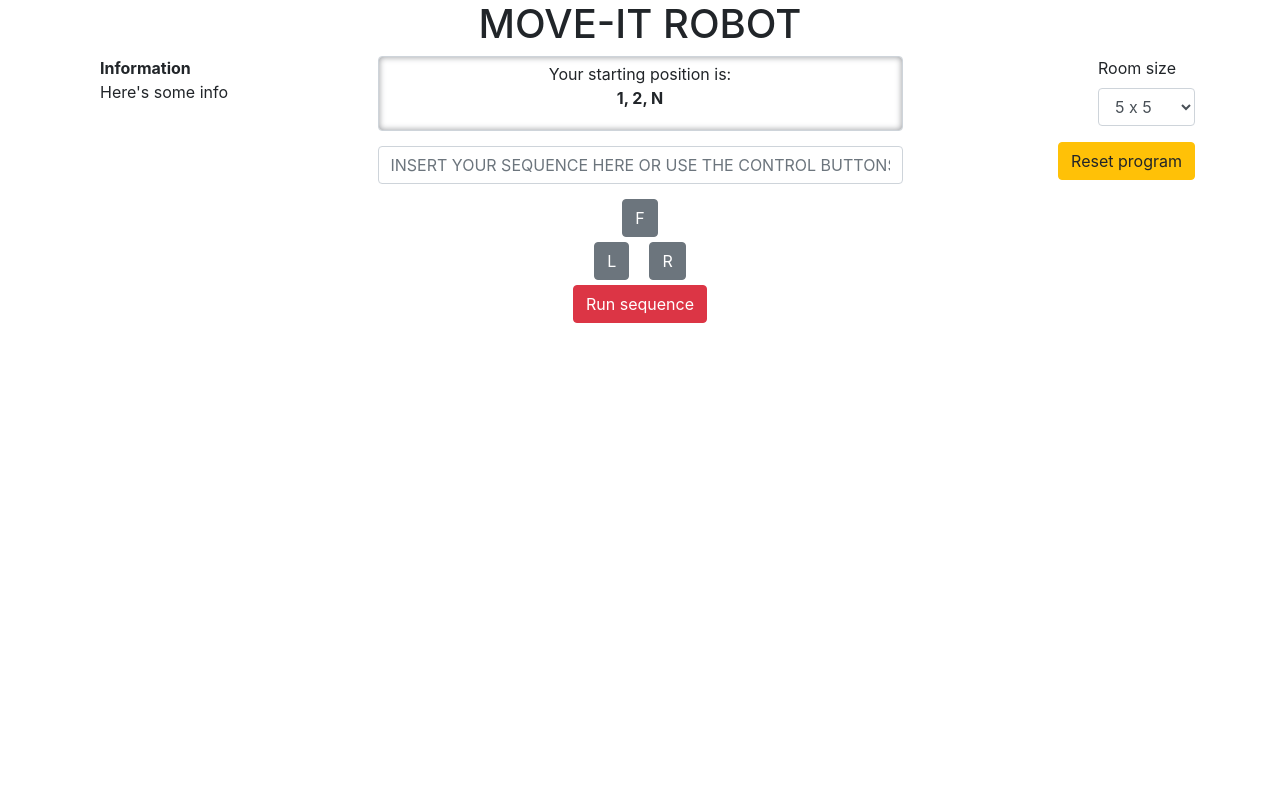
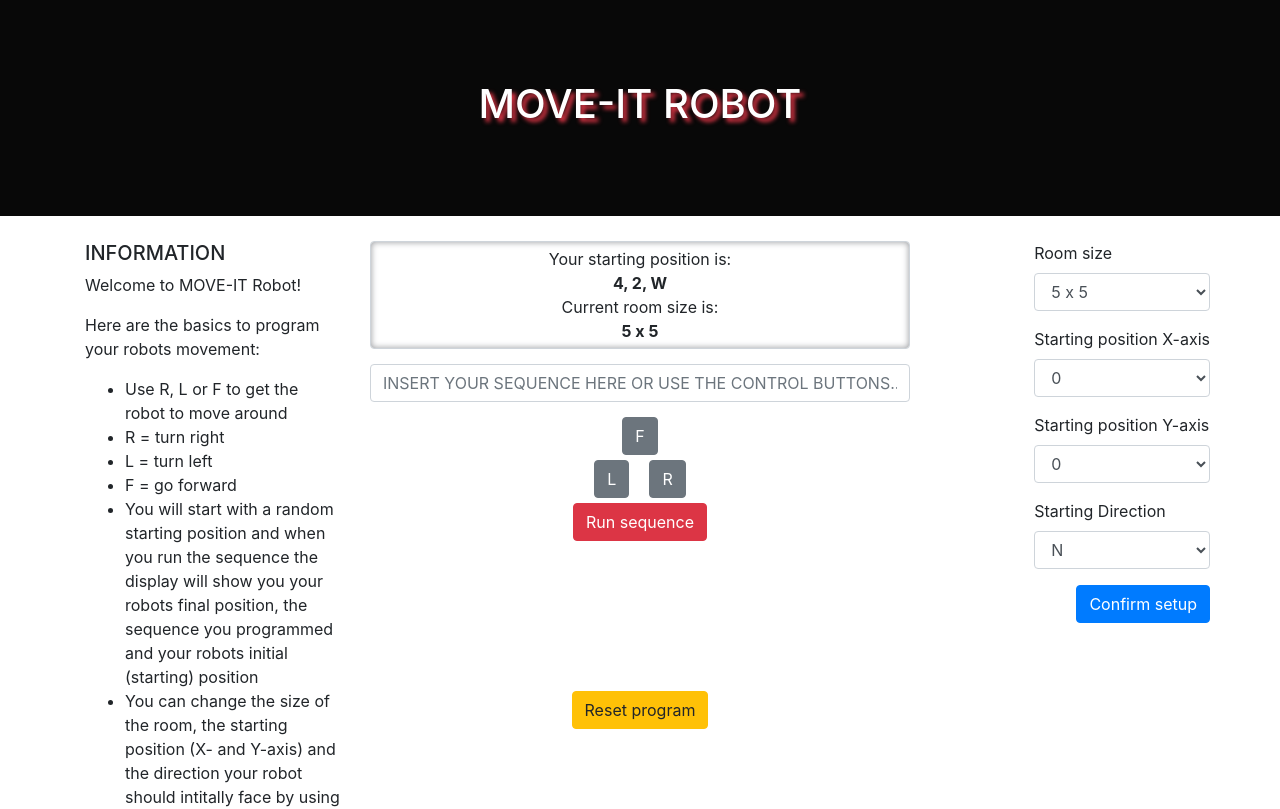
Before and after one commit to MarcusFinnbergEC/robot-programming, a React (Create React App) app: page / in a window 1280 px wide. Shown: the top 809 px of the page. Built offline with nearby package versions, Linux system fonts and the light colour scheme.

Commit message:
cleanup console.logs and minor bug fixes

```diff
--- a/src/App.css
+++ b/src/App.css
@@ -3,6 +3,10 @@
 }
 .uppercase {
 	text-transform: uppercase;
+}
+.headline {
+	color: #fff;
+	text-shadow: #dc3545 4px 4px 4px;
 }
 .display {
 	width: 100%;
--- a/src/App.js
+++ b/src/App.js
@@ -11,11 +11,16 @@ import move from './Logic/movement'
 
 const App = () => {
   const [roomSize, setRoomSize] = useState({x: 4, y: 4})
-  const [startingPosition, setStartingPosition] = useState({x: 1, y: 2}); //randomizeStartingPosition(roomSize.x)
+  const [startingPosition, setStartingPosition] = useState({x: 1, y: 2});
   const [finalPosition, setFinalPosition] = useState()
-  const [startingDirection, setStartingDirection] = useState('N') //randomizeStartingDirection
+  const [startingDirection, setStartingDirection] = useState('N')
   const [finalDirection, setFinalDirection] = useState()
   const [sequence, setSequence] = useState('')
+
+ useEffect(() => {
+    setStartingPosition(randomizeStartingPosition(4))
+    setStartingDirection(randomizeStartingDirection)
+  }, [])
 
   useEffect(() => {
     setFinalPosition()
@@ -25,14 +30,16 @@ const App = () => {
     setFinalDirection()
   }, [startingDirection])
 
-  useEffect(() => {
-    setStartingPosition({x: 1, y: 2})
-    setStartingDirection('N')
-  }, [roomSize])
+  const setCustomSetup = (data) => {
+    setStartingPosition({ x: data.xAxis, y: data.yAxis })
+    setStartingDirection(data.direction)
+    setRoomSize(data.newRoomSize)
+  }
 
   const reset = () => {
-    setStartingPosition(randomizeStartingPosition(roomSize.x))
+    setStartingPosition(randomizeStartingPosition(4))
     setStartingDirection(randomizeStartingDirection)
+    setRoomSize({ x: 4, y: 4 })
     setSequence('')
   }
 
@@ -46,14 +53,15 @@ const App = () => {
 
   return (
     <div className="App">
-      <Container>
+      <Container fluid>
         <Header />
-        <Container fluid>
+        <Container>
           <Row>
             <Infobox />
             <Display runnedSequence={sequence} runProgram={(newSequence) => runProgram(newSequence)} startingPosition={`${startingPosition.x}, ${startingPosition.y}, ${startingDirection}`}
-            finalPosition={finalPosition && `${finalPosition.x}, ${finalPosition.y}, ${finalDirection}`}/>
-            <SettingsAndResult runnedSequence={sequence} setRoomSize={setRoomSize} reset={reset}/>
+            finalPosition={finalPosition && `${finalPosition.x}, ${finalPosition.y}, ${finalDirection}`}
+            reset={reset} roomSize={roomSize}/>
+            <SettingsAndResult runnedSequence={sequence} setRoomSize={setRoomSize} roomSize={roomSize} setCustomSetup={(data) => setCustomSetup(data)}/>
           </Row>
         </Container>
       </Container>
--- a/src/Components/Controls/Controls.jsx
+++ b/src/Components/Controls/Controls.jsx
@@ -22,14 +22,19 @@ const Controls = (props) => {
 		}
 	};
 
+	const runProgram = (event) => {
+		event.preventDefault();
+		props.runProgram(string);
+		document.getElementById("sequence-form").reset();
+	};
+
 	return (
 		<Col sm={12}>
-			<Form className="text-align-center">
+			<Form className="text-align-center" id="sequence-form">
 				<Input
 					placeholder="insert your sequence here or use the control buttons..."
 					onKeyPress={(event) => onKeyPress(event)}
 					onChange={(event) => setString(event.target.value.toUpperCase())}
-					value={string}
 					className="uppercase"
 				/>
 				<Row style={{ justifyContent: "center", marginTop: 15 }}>
@@ -59,8 +64,7 @@ const Controls = (props) => {
 				<Button
 					color="danger"
 					onClick={(event) => {
-						event.preventDefault();
-						props.runProgram(string);
+						runProgram(event);
 					}}
 					style={{ marginTop: 5 }}
 				>
--- a/src/Components/Display/Display.jsx
+++ b/src/Components/Display/Display.jsx
@@ -1,5 +1,5 @@
 import React from "react";
-import { Col, Row } from "reactstrap";
+import { Col, Row, Button } from "reactstrap";
 import Controls from "../Controls/Controls";
 
 const Display = (props) => {
@@ -18,10 +18,17 @@ const Display = (props) => {
 				<div className="display text-align-center">
 					<p>Your starting position is:</p>
 					<b>{props.startingPosition}</b>
+					<p>Current room size is:</p>
+					<b>{`${props.roomSize.x + 1} x ${props.roomSize.y + 1}`}</b>
 				</div>
 			)}
 			<Row>
-				<Controls runProgram={(sequence) => props.runProgram(sequence)} />
+				<Controls runProgram={(sequence) =>  props.runProgram(sequence)} />
+			</Row>
+			<Row style={{ marginTop: 150, justifyContent: "center" }}>
+				<Button color="warning" onClick={() => props.reset()}>
+					Reset program
+				</Button>
 			</Row>
 		</Col>
 	);
--- a/src/Components/Header/header.jsx
+++ b/src/Components/Header/header.jsx
@@ -1,10 +1,18 @@
 import React from "react";
+import { Row } from "reactstrap";
 
 const Header = () => {
 	return (
-		<div className="text-align-center">
-			<h1 className="uppercase">Move-it Robot</h1>
-		</div>
+		<Row
+			style={{
+				justifyContent: "center",
+				padding: "5rem",
+				marginBottom: 25,
+				backgroundColor: "#080808",
+			}}
+		>
+			<h1 className="uppercase headline">Move-it Robot</h1>
+		</Row>
 	);
 };
 
--- a/src/Components/Infobox/Infobox.jsx
+++ b/src/Components/Infobox/Infobox.jsx
@@ -1,13 +1,33 @@
-import React from 'react';
-import { Col } from 'reactstrap';
+import React from "react";
+import { Col } from "reactstrap";
 
-const Infobox = () => {
-    return (
-            <Col md={3}>
-                <b>Information</b>
-                <p>Here's some info</p>
-            </Col>
-    )
-}
+const Infobox = () => (
+	<Col md={3}>
+		<h5 className="uppercase">Information</h5>
+		<p>Welcome to MOVE-IT Robot!</p>
+		<p>Here are the basics to program your robots movement:</p>
+		<ul>
+			<li>Use R, L or F to get the robot to move around</li>
+			<li>R = turn right</li>
+			<li>L = turn left</li>
+			<li>F = go forward</li>
+			<li>
+				You will start with a random starting position and when you run the
+				sequence the display will show you your robots final position, the
+				sequence you programmed and your robots initial (starting) position
+			</li>
+			<li>
+				You can change the size of the room, the starting position (X- and
+				Y-axis) and the direction your robot should intitally face by using the
+				setup panel on the far right
+			</li>
+			<li>
+				You can at any time reset the program by clicking the "Reset
+				program"-button (it's yellow so you won't miss it) ;)
+			</li>
+		</ul>
+		<b>Have fun and enjoy!</b>
+	</Col>
+);
 
-export default Infobox
+export default Infobox;
--- a/src/Components/SettingsAndResult/SettingsAndResult.jsx
+++ b/src/Components/SettingsAndResult/SettingsAndResult.jsx
@@ -1,44 +1,96 @@
-import React from "react";
+import React, { useState, useEffect } from "react";
 import { Col, Row, Form, FormGroup, Input, Label, Button } from "reactstrap";
 import availableRooms from "../../Utils/rooms";
+import { getIntFromString } from "../../Utils/mathHelpers";
 
 const SettingsAndResult = (props) => {
+	const [xAxis, setXAxis] = useState(0);
+	const [yAxis, setYAxis] = useState(0);
+	const [direction, setDirection] = useState("N");
+	const [newRoomSize, setNewRoomSize] = useState(props.roomSize);
 	const roomOptions = availableRooms.map((room) => (
 		<option key={room.x * room.y}>{`${room.x} x ${room.y}`}</option>
 	));
 
 	const setRoomSize = (event) => {
-		props.setRoomSize({
-			x:
-				Math.floor(
-					event.target.value.length > 6
-						? event.target.value.substring(0, 2)
-						: event.target.value.substring(0, 1)
-				) - 1,
-			y:
-				Math.floor(
-					event.target.value.length > 6
-						? event.target.value.substring(event.target.value.length - 2)
-						: event.target.value.substring(event.target.value.length - 1)
-				) - 1,
+		setNewRoomSize({
+			x: getIntFromString(event.target.value) - 1,
+			y: getIntFromString(event.target.value) - 1,
 		});
+	};
+
+	const xAndYAxisOptions = [];
+
+	for (let i = 0; i <= newRoomSize.x; i++) {
+		xAndYAxisOptions.push(i);
+	}
+
+	const setCustomSetup = () => {
+		props.setCustomSetup({ xAxis, yAxis, direction, newRoomSize });
+		document.getElementById("settings-form").reset();
 	};
 
 	return (
 		<Col md={3}>
 			<Row style={{ justifyContent: "flex-end" }}>
-				<Form>
+				<Form id="settings-form">
 					<FormGroup>
 						<Label>Room size</Label>
 						<Input type="select" onChange={(event) => setRoomSize(event)}>
 							{roomOptions}
 						</Input>
 					</FormGroup>
+					<FormGroup>
+						<Label>Starting position X-axis</Label>
+						<Input
+							type="select"
+							onChange={(event) =>
+								setXAxis(getIntFromString(event.target.value))
+							}
+						>
+							{xAndYAxisOptions.map((number) => (
+								<option key={number * 154}>{number}</option>
+							))}
+						</Input>
+					</FormGroup>
+					<FormGroup>
+						<Label>Starting position Y-axis</Label>
+						<Input
+							type="select"
+							onChange={(event) =>
+								setYAxis(getIntFromString(event.target.value))
+							}
+						>
+							{xAndYAxisOptions.map((number) => (
+								<option key={number * 222}>{number}</option>
+							))}
+						</Input>
+					</FormGroup>
+					<FormGroup>
+						<Label>Starting Direction</Label>
+						<Input
+							type="select"
+							onChange={(event) => setDirection(event.target.value)}
+						>
+							<option key={100000001} value="N">
+								N
+							</option>
+							<option key={100000002} value="E">
+								E
+							</option>
+							<option key={100000003} value="S">
+								S
+							</option>
+							<option key={100000004} value="W">
+								W
+							</option>
+						</Input>
+					</FormGroup>
 				</Form>
 			</Row>
 			<Row style={{ justifyContent: "flex-end" }}>
-				<Button color="warning" onClick={() => props.reset()}>
-					Reset program
+				<Button color="primary" onClick={() => setCustomSetup()}>
+					Confirm setup
 				</Button>
 			</Row>
 		</Col>
--- a/src/Logic/movement.js
+++ b/src/Logic/movement.js
@@ -65,7 +65,6 @@ const turn = (currentDirection, leftOrRight) => {
 }
 
 async function move (sequence, currentPosition, currentDirection, roomSize ) {
-    console.log('sequence:', sequence, sequence.length)
     let direction = currentDirection
     let position = currentPosition
     sequence.forEach((moveType) => {
@@ -74,7 +73,6 @@ async function move (sequence, currentPosition, currentDirection, roomSize ) {
         }
         else {
           position = getCoordinates(position, direction, roomSize)
-          console.log('position', position)
         }
     })
     return {position, direction}
--- /dev/null
+++ b/src/Utils/mathHelpers.js
@@ -0,0 +1,5 @@
+const getIntFromString = (value) => {
+    return Math.floor(value.length > 6 ? value.substring(0, 2) : value.substring(0, 1))
+}
+
+export { getIntFromString }
--- a/src/Utils/randomizers.js
+++ b/src/Utils/randomizers.js
@@ -8,7 +8,6 @@ const randomizeStartingPosition = (max) => {
 const randomizeStartingDirection = () => {
   const randomDirectionValue = Math.floor(Math.random() * 4)
   let randomDirection = ''
-  // console.log('radomValue', randomDirectionValue)
   switch (randomDirectionValue) {
     case 0:
       randomDirection = 'N';
```
